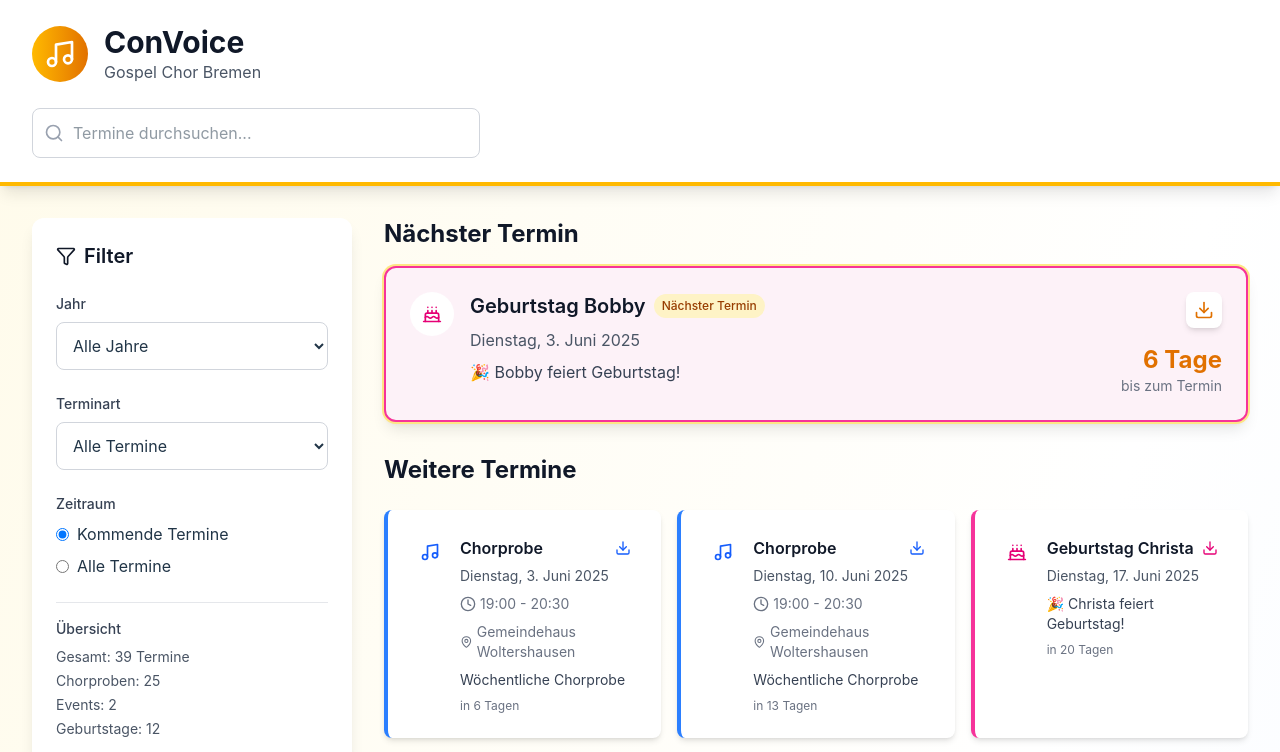
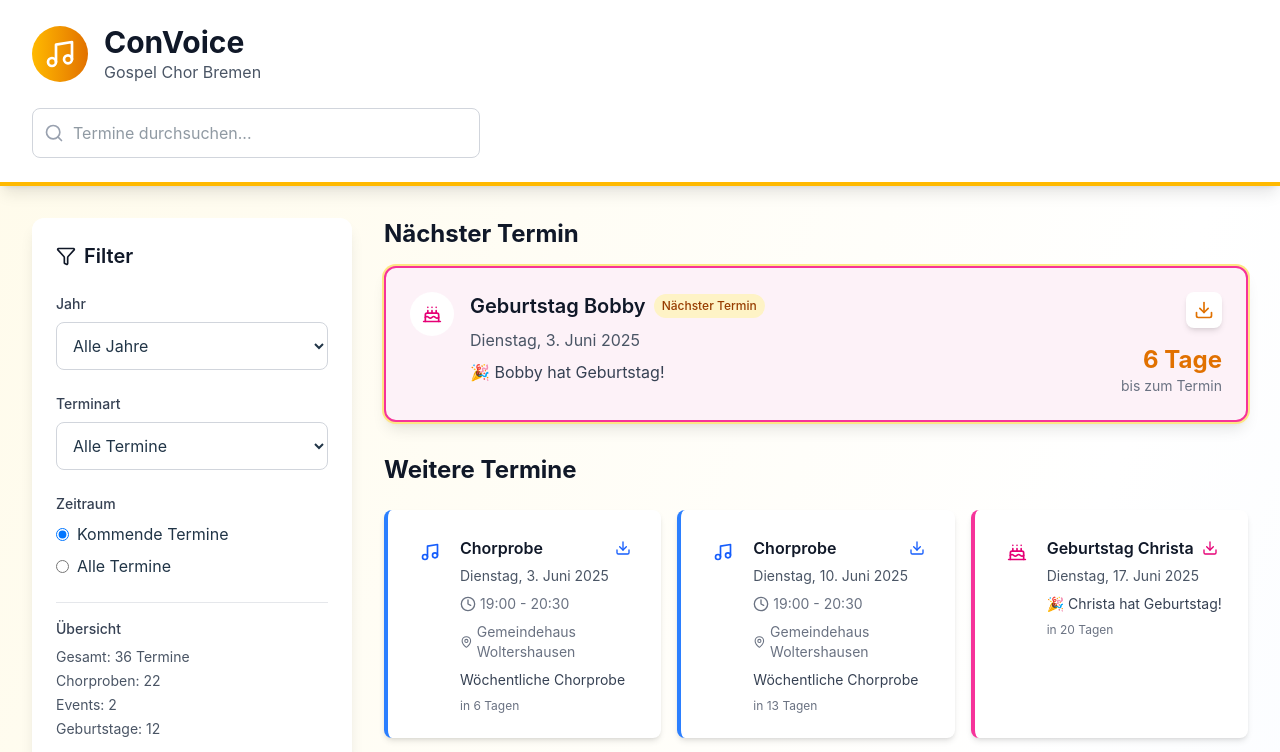
Before and after one commit to cschaf/convoice, a React (Vite) app: page / in a window 1280 px wide. Shown: the top 752 px of the page. Built offline with nearby package versions, Linux system fonts and the light colour scheme.

Commit message:
update data

```diff
--- a/src/ConVoiceApp.jsx
+++ b/src/ConVoiceApp.jsx
@@ -19,8 +19,14 @@ const ConVoiceApp = () => {
     // Beispiel-Daten für Chormitglieder und Events was removed from here.
     // It's now imported from ../data/sampleData.js
 
-    const exampleExceptionalDates = ['2025-03-18'];
-    const exampleExceptionalTimespans = [{ start: '2025-08-01', end: '2025-08-15' }];
+    const exampleExceptionalDates = ['2025-01-28', '2025-04-22', '2025-08-19'];
+
+    // Add default Sommerferien to the provided exceptionalTimespans
+    const sommerferien = { start: '2025-07-07', end: '2025-07-29' };
+    const herbstferien = { start: '2025-10-13', end: '2025-10-25' };
+    const weihnachtsferien = { start: '2025-12-22', end: '2026-01-05' };
+
+    const exampleExceptionalTimespans = [sommerferien, herbstferien,weihnachtsferien];
     const [allTermine] = useState(generateSampleData(initialEventsData, membersListData, exampleExceptionalDates, exampleExceptionalTimespans));
 
     // Gefilterte Termine
--- a/src/data/sampleData.js
+++ b/src/data/sampleData.js
@@ -5,20 +5,13 @@ export const generateSampleData = (initialEvents = [], membersData = [], excepti
         date: `2025-${member.birthday.slice(5)}`,
         type: 'geburtstag',
         memberName: member.name,
-        description: `🎉 ${member.name} feiert Geburtstag!`
+        description: `🎉 ${member.name} hat Geburtstag!`
     }));
 
     // Chorproben generieren (jeden Dienstag, außer bei Event-Konflikten)
     const chorproben = [];
     const endDate = new Date('2025-12-31'); // Ensure endDate is defined
     const eventDates = initialEvents.map(e => e.date);
-
-    // Add default Sommerferien to the provided exceptionalTimespans
-    const sommerferien = { start: '2025-07-07', end: '2025-07-29' };
-    if (!exceptionalTimespans.some(t => t.start === sommerferien.start && t.end === sommerferien.end)) {
-        exceptionalTimespans.push(sommerferien);
-    }
-
     let currentDate = new Date(2025, 0, 7, 19, 0, 0); // First Tuesday of 2025, 19:00 (Jan 7, 2025)
     const lastDateOfYear = new Date(endDate.getFullYear(), 11, 31); // December 31st of the target year
 
```
